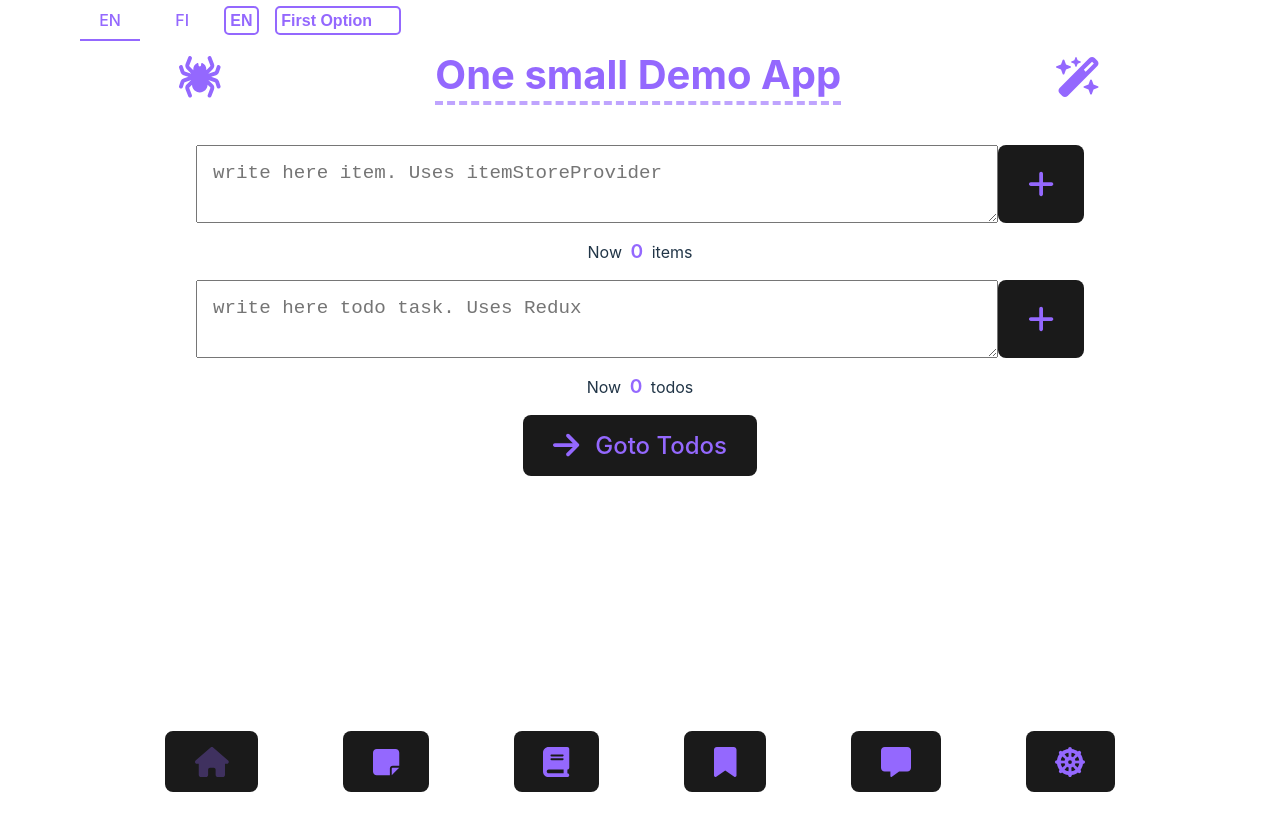
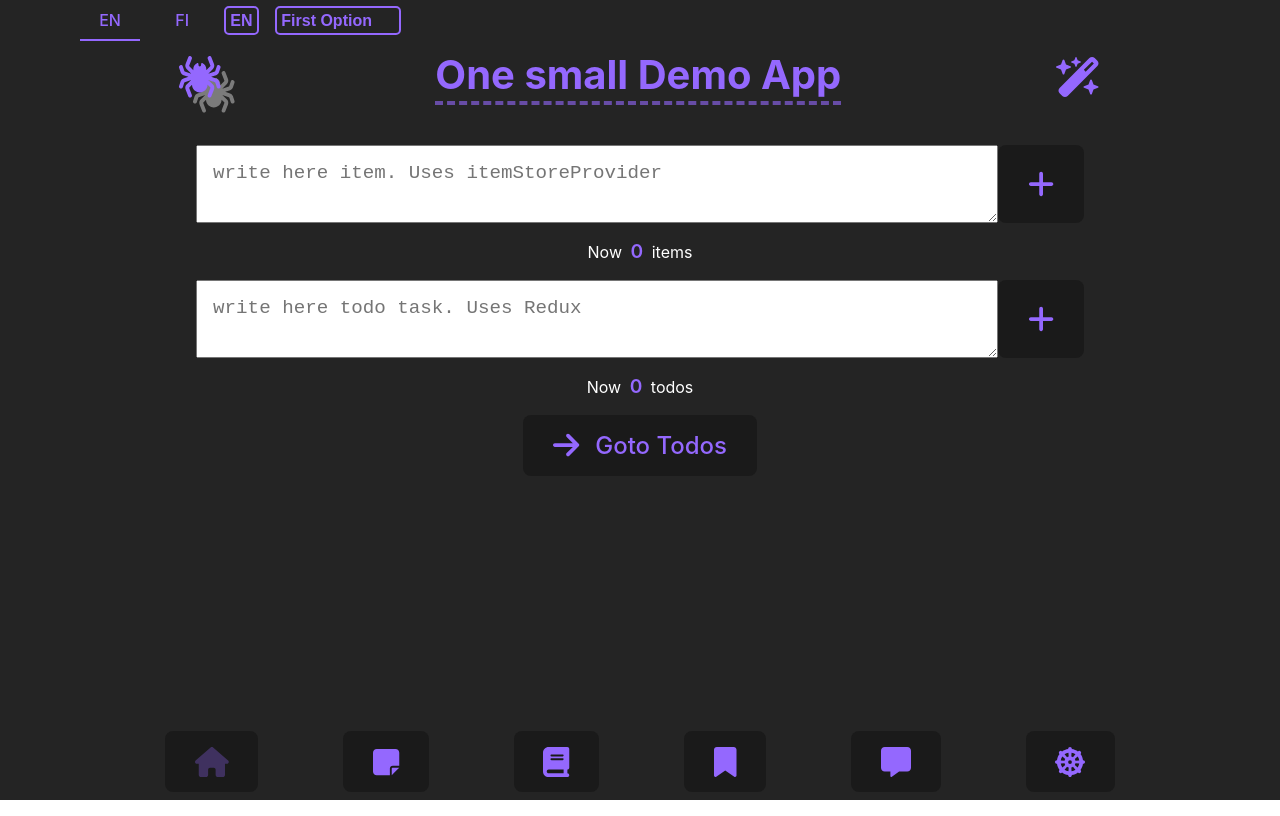
Before and after one commit to minnas/demo-app-vue, a Vue app: page /post-app/home in a window 1280 px wide. Built offline with nearby package versions, Linux system fonts and the light colour scheme.

Commit message:
default color fix

```diff
--- a/src/style.css
+++ b/src/style.css
@@ -6,7 +6,7 @@
 
   color-scheme: light dark;
   color: rgba(255, 255, 255, 0.87);
-  background-color: #242424;
+  --background-color: #242424;
 
   font-synthesis: none;
   text-rendering: optimizeLegibility;
@@ -56,6 +56,8 @@ body {
   place-items: center;
   height: 100vh;
   overflow: hidden;
+  background-color: var(--background-color);
+  color: var(--text-color);
 }
 body.light-off {
   opacity: 0.6;
```
